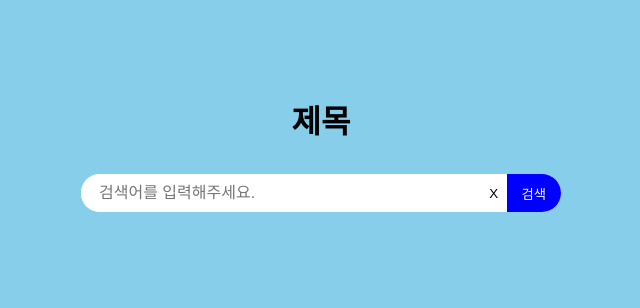
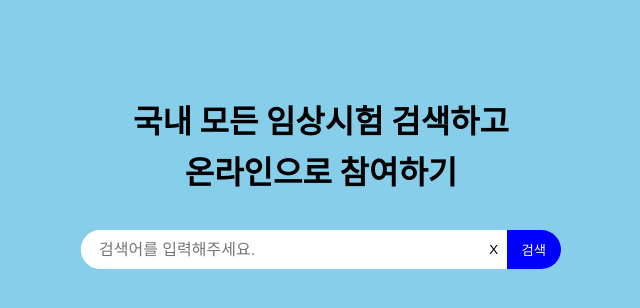
Before and after one commit to jh1109/search-box, a React (Create React App) app: page / in a window 1280 px wide. Shown: the top 308 px of the page, without its empty margins (319-959 px from the left). Built offline with nearby package versions, Linux system fonts and the light colour scheme.

Commit message:
STYLE: 제목 입력 및 header 스타일링

```diff
--- a/src/components/layout/Header.module.css
+++ b/src/components/layout/Header.module.css
@@ -1,5 +1,7 @@
 .header {
+  width: 26rem;
+  margin: 6rem auto 2rem auto;
   text-align: center;
-  margin-top: 6rem;
-  margin-bottom: 2rem;
+  font-size: 1rem;
+  line-height: 1.6;
 }
--- a/src/components/layout/Header.tsx
+++ b/src/components/layout/Header.tsx
@@ -1,11 +1,13 @@
 import React from 'react';
 
-import classes from './Header.module.css'
+import classes from './Header.module.css';
 
 const Header = () => {
   return (
     <header className={classes.header}>
-      <h1>제목</h1>
+      <h1>
+        국내 모든 임상시험 검색하고 <br></br>온라인으로 참여하기
+      </h1>
     </header>
   );
 };
```
